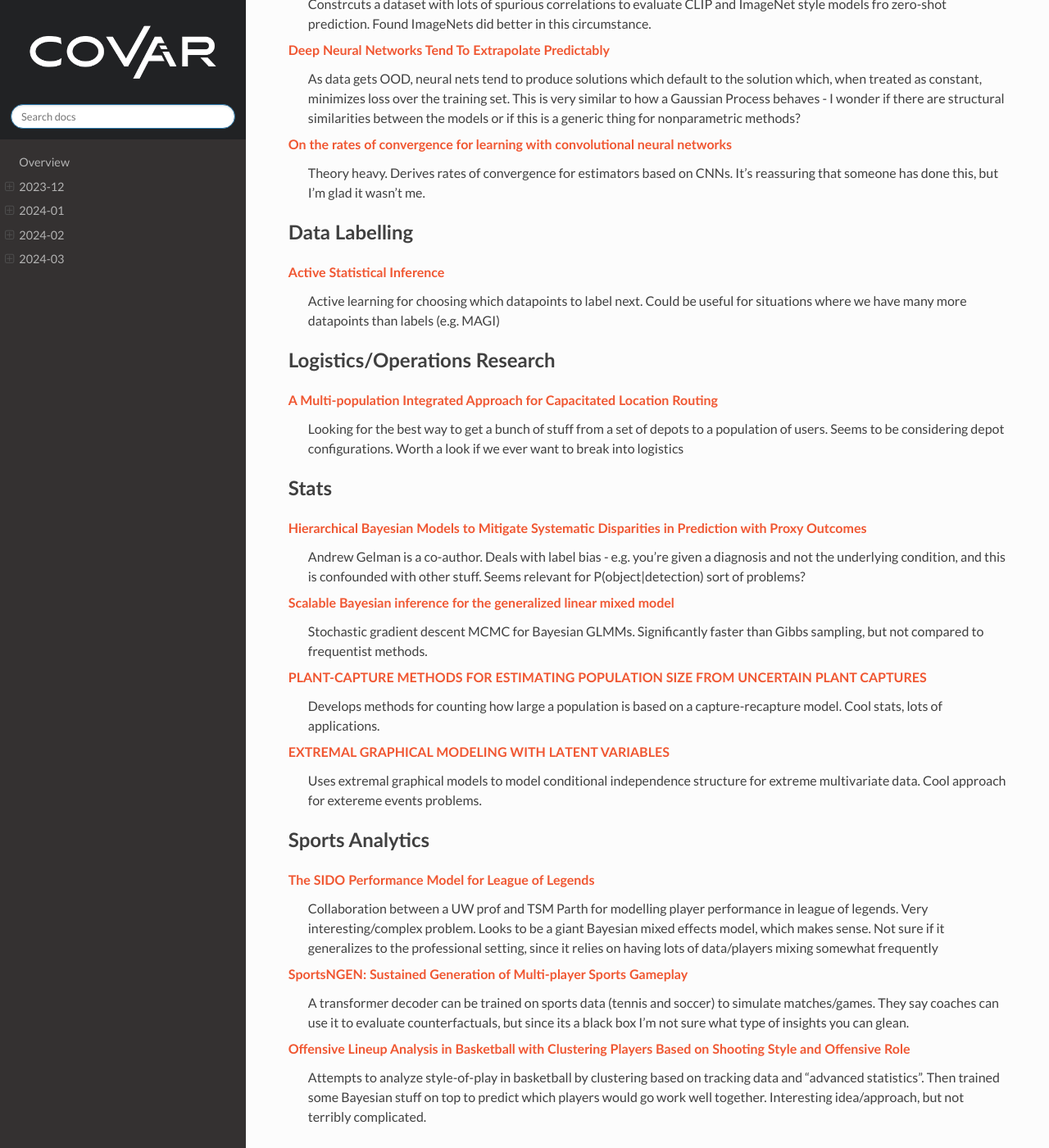
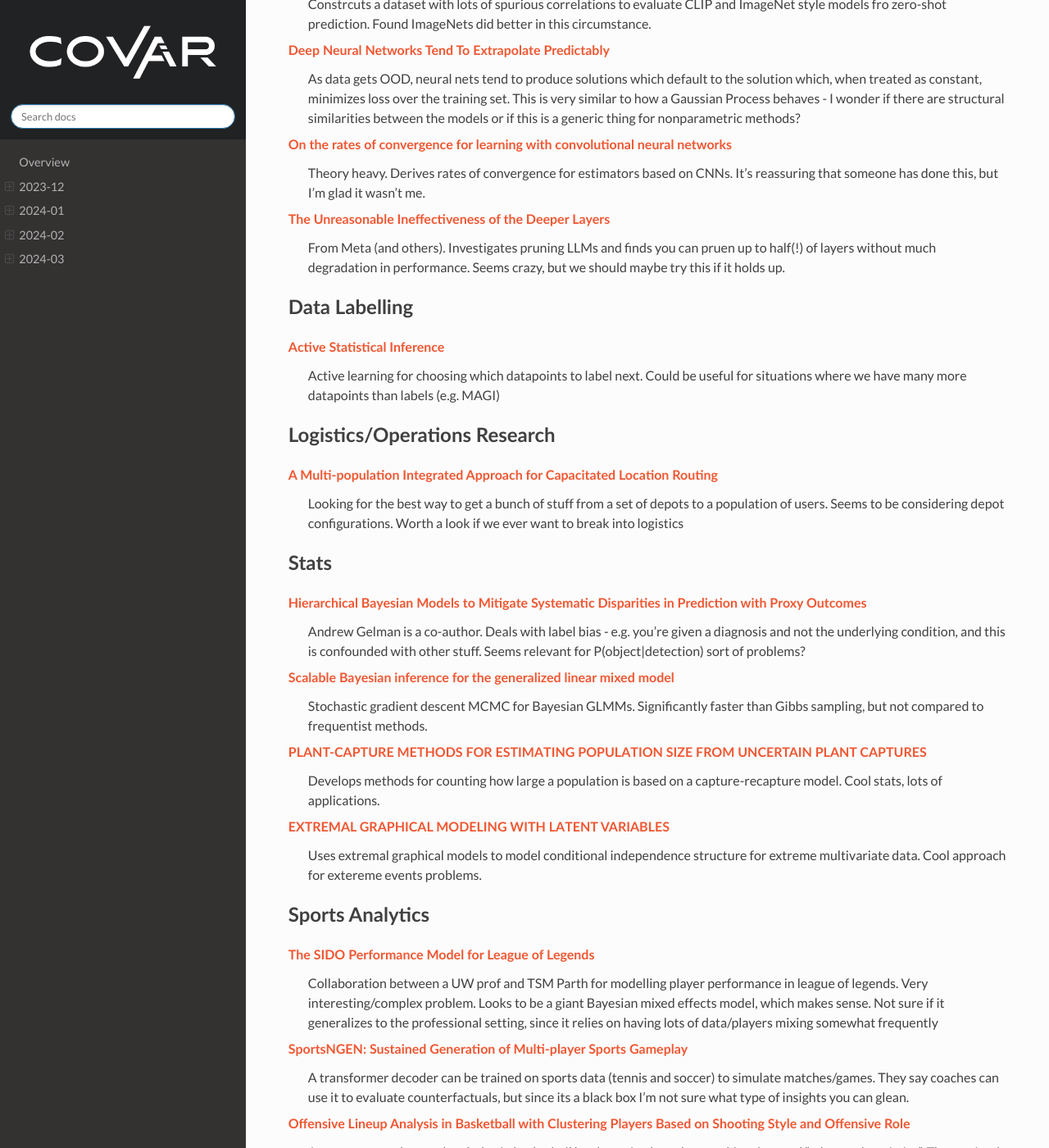
Before and after one commit to covartech/zeitgeist, a Sphinx documentation site: the page built from docs/issues/2024-04.rst, in a window 1280 px wide and 1400 px high, scrolled down 3167 px. Shown: the whole window at 82% size. Built offline with Sphinx 7.4.7 and the Read the Docs theme 2.0.0, drawn with Linux system fonts in a browser that asks for light colours; some of the changed text lies outside the part shown.

Commit message:
Update 2024_03_27

```diff
--- a/docs/issues/2024-04.rst
+++ b/docs/issues/2024-04.rst
@@ -102,6 +102,9 @@
 `On the rates of convergence for learning with convolutional neural networks <https://arxiv.org/pdf/2403.16459.pdf>`_
     Theory heavy.  Derives rates of convergence for estimators based on CNNs.  It's reassuring that someone has done this, but I'm glad it wasn't me.
 
+`The Unreasonable Ineffectiveness of the Deeper Layers <https://arxiv.org/pdf/2403.17887.pdf>`_
+    From Meta (and others).  Investigates pruning LLMs and finds you can pruen up to half(!) of layers without much degradation in performance.  Seems crazy, but we should maybe try this if it holds up.
+
 Data Labelling
 --------------
 `Active Statistical Inference <https://arxiv.org/pdf/2403.03208.pdf>`_
@@ -137,6 +140,11 @@
 `Offensive Lineup Analysis in Basketball with Clustering Players Based on Shooting Style and Offensive Role <https://arxiv.org/pdf/2403.13821.pdf>`_
     Attempts to analyze style-of-play in basketball by clustering based on tracking data and "advanced statistics".  Then trained some Bayesian stuff on top to predict which players would go work well together.  Interesting idea/approach, but not terribly complicated.
 
+Sensing
+-------
+`Towards Multilevel Modelling of Train Passing Events on the Staffordshire Bridge <https://arxiv.org/pdf/2403.17820.pdf>`_
+    Bayesian hierarchical models (including GPs!) to predict which trains are passing over the Stanfordshire Bridge based on telemetry data.
+
 Applications
 ------------
 `Equipment Health Assessment: Time Series Analysis for Wind Turbine Performance <https://arxiv.org/pdf/2403.00975.pdf>`_
```
